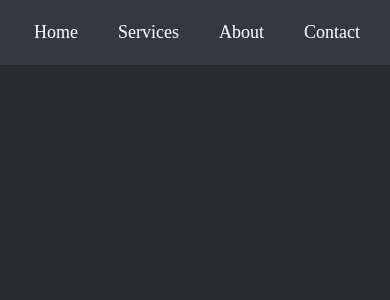
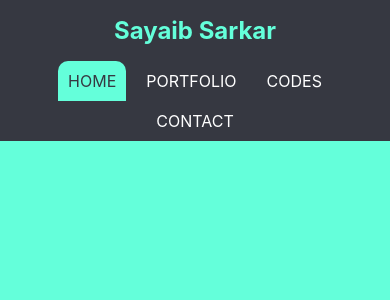
Before and after one commit to sayaib/Portfolio_Website_React.JS, a React (Create React App) app: page / in a window 390 px wide. Shown: the top 300 px of the page. Built offline with nearby package versions, Linux system fonts and the light colour scheme.

Commit message:
navbar design

```diff
--- a/package.json
+++ b/package.json
@@ -6,8 +6,10 @@
     "@testing-library/jest-dom": "^5.14.1",
     "@testing-library/react": "^11.2.7",
     "@testing-library/user-event": "^12.8.3",
+    "jquery": "^3.6.0",
     "react": "^17.0.2",
     "react-dom": "^17.0.2",
+    "react-router-dom": "^5.3.0",
     "react-scripts": "4.0.3",
     "web-vitals": "^1.1.2"
   },
--- a/src/App.css
+++ b/src/App.css
@@ -1,16 +1,5 @@
 .App {
   text-align: center;
-}
-
-.App-logo {
-  height: 40vmin;
-  pointer-events: none;
-}
-
-@media (prefers-reduced-motion: no-preference) {
-  .App-logo {
-    animation: App-logo-spin infinite 20s linear;
-  }
 }
 
 .App-header {
--- a/src/App.js
+++ b/src/App.js
@@ -1,10 +1,25 @@
 import './App.css';
 import Manu from './webpage_component/Manu';
+import { BrowserRouter, Route, Switch } from "react-router-dom";
+
+import Home from './webpage_component/Home'
+import Codes from './webpage_component/Codes'
+import Portfolio from './webpage_component/Portfolio'
+import Contact from './webpage_component/Contact'
 
 function App() {
   return (
     <>
-    <Manu/>
+
+      <BrowserRouter>
+        <Manu />
+        <Switch>
+          <Route exact path="/" component={Home} />
+          <Route exact path="/about" component={Codes} />
+          <Route exact path="/portfolio" component={Portfolio} />
+          <Route exact path="/contact" component={Contact} />
+        </Switch>
+      </BrowserRouter>
     </>
   );
 }
--- /dev/null
+++ b/src/webpage_component/Codes.jsx
@@ -0,0 +1,11 @@
+import React from "react";
+import './style.css'
+
+const Codes = () => {
+  return (
+    <>
+      <div id="webpage"></div>
+    </>
+  );
+};
+export default Codes;
--- /dev/null
+++ b/src/webpage_component/Contact.jsx
@@ -0,0 +1,11 @@
+import React from "react";
+import './style.css'
+
+const Contact = () => {
+  return (
+    <>
+      <div id="webpage"></div>
+    </>
+  );
+};
+export default Contact;
--- /dev/null
+++ b/src/webpage_component/Home.jsx
@@ -0,0 +1,13 @@
+import React from "react";
+import './style.css'
+
+const Home = () => {
+  return (
+      <>
+      <div id="webpage">
+
+      </div>
+      </>
+  );
+};
+export default Home;
--- a/src/webpage_component/Manu.jsx
+++ b/src/webpage_component/Manu.jsx
@@ -1,22 +1,27 @@
 import React from "react";
-import './style.css'
+import "./style.css";
+import { NavLink } from "react-router-dom";
 
 const Manu = () => {
+
   return (
     <>
+
       <div class="rc_nav" id="centered_nav">
-        <a href="#home" title="Home">
+      <h1 id="title">Sayaib Sarkar</h1>
+
+        <NavLink exact activeClassName="active_class" className="nav-link" to="/">
           Home
-        </a>
-        <a href="#services" title="Services">
-          Services
-        </a>
-        <a href="#about" title="About">
-          About
-        </a>
-        <a href="#contact" title="Contact">
-          Contact
-        </a>
+        </NavLink>
+        <NavLink exact activeClassName="active_class" className="nav-link" to="/portfolio">
+        Portfolio
+        </NavLink>
+        <NavLink exact activeClassName="active_class" className="nav-link" to="/Codes">
+        Codes
+        </NavLink>
+        <NavLink exact activeClassName="active_class" className="nav-link" to="/contact">
+        Contact
+        </NavLink>
       </div>
     </>
   );
--- /dev/null
+++ b/src/webpage_component/Portfolio.jsx
@@ -0,0 +1,11 @@
+import React from "react";
+import './style.css'
+
+const Portfolio = () => {
+  return (
+    <>
+      <div id="webpage"></div>
+    </>
+  );
+};
+export default Portfolio;
--- a/src/webpage_component/style.css
+++ b/src/webpage_component/style.css
@@ -1,23 +1,28 @@
-body {
-    margin: 0;
-    background-color: #292b31;
+/* body {
+    background-color: #363841;
+} */
+
+#title {
+    color: #64FFDA;
+    font-size: 1.6rem;
 }
-
 
 .rc_nav {
     overflow: hidden;
     background-color: #363841;
     text-align: center;
+    position: fixed;
+    width: 100%;
+    top: 0;
     z-index: 6;
 }
 
-.rc_nav a {
+.nav-link {
+    margin: 0 5px;
     display: inline-block;
-    margin-right: -4px;
     color: #fff;
-    padding: 22px 22px;
+    padding: 10px 22px;
     text-decoration: none;
-    font-family: Poppins;
     font-size: 18px;
     -webkit-transition: background 0.3s linear;
     -moz-transition: background 0.3s linear;
@@ -25,27 +30,33 @@ body {
     -o-transition: background 0.3s linear;
     transition: background 0.3s linear;
     z-index: 9;
+    text-transform: uppercase;
 }
 
-.rc_nav a:hover {
-    background-color: #575b69;
-}
-
-.rc_nav .icon {
-    display: none;
-}
-
-.rc_content {
-    text-align: center;
-    padding-left: 14px;
-    font-family: Poppins;
-    margin-top: 100px;
-    color: #8e909b;
+.nav-link:hover {
+    transition: 0.7;
 }
 
 @media screen and (max-width: 600px) {
-    .rc_nav a {
-        padding: 22px 22px;
+    .nav-link {
+        padding: 10px 10px;
+        font-size: 1rem;
+    }
+    #title {
+        color: #64FFDA;
+        font-size: 1.5rem;
     }
 
 }
+
+.active_class {
+    background-color: #64FFDA;
+    color: #363841;
+    border-radius: 10px 10px 0 0;
+}
+
+#webpage{
+    background-color: #64FFDA;
+    height: 100vh;
+    width: 100vw;
+}
```
Also changed, not shown: 1 other file (tests, documents, lock files or other folders).
